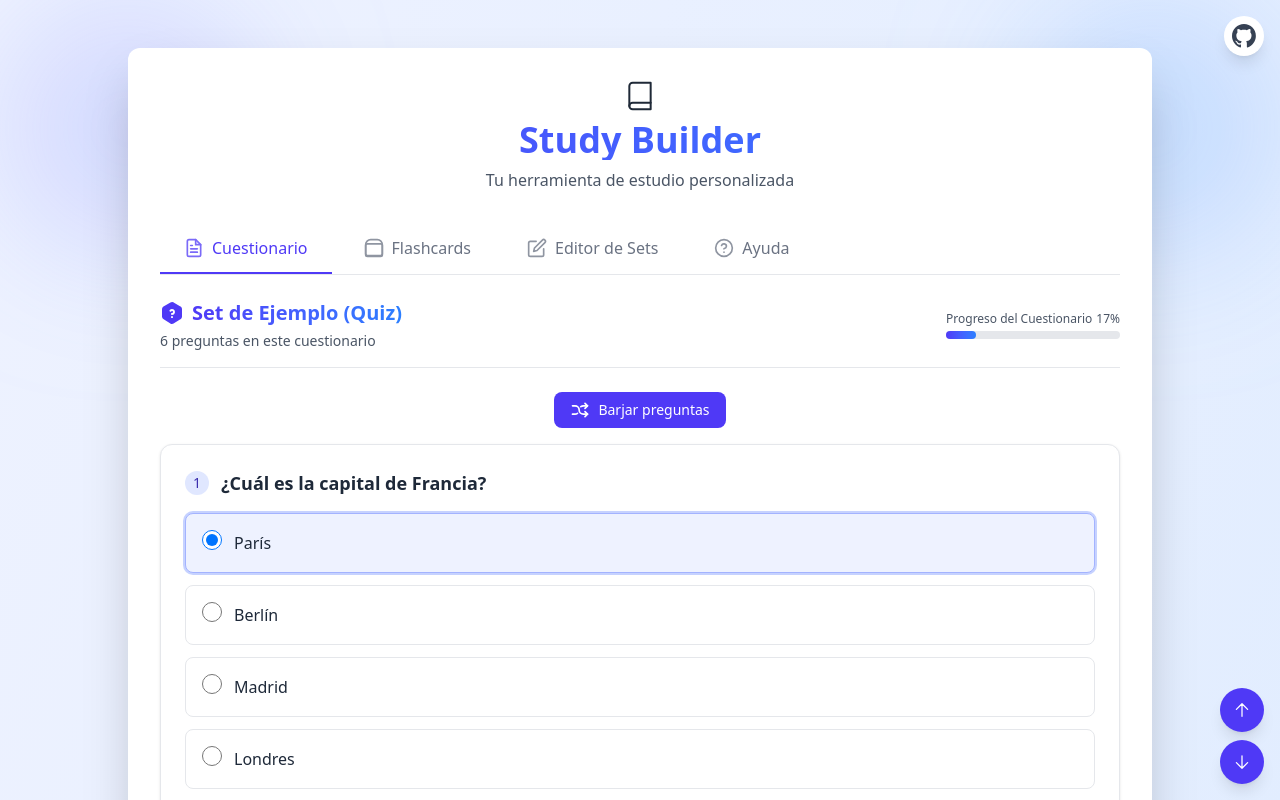
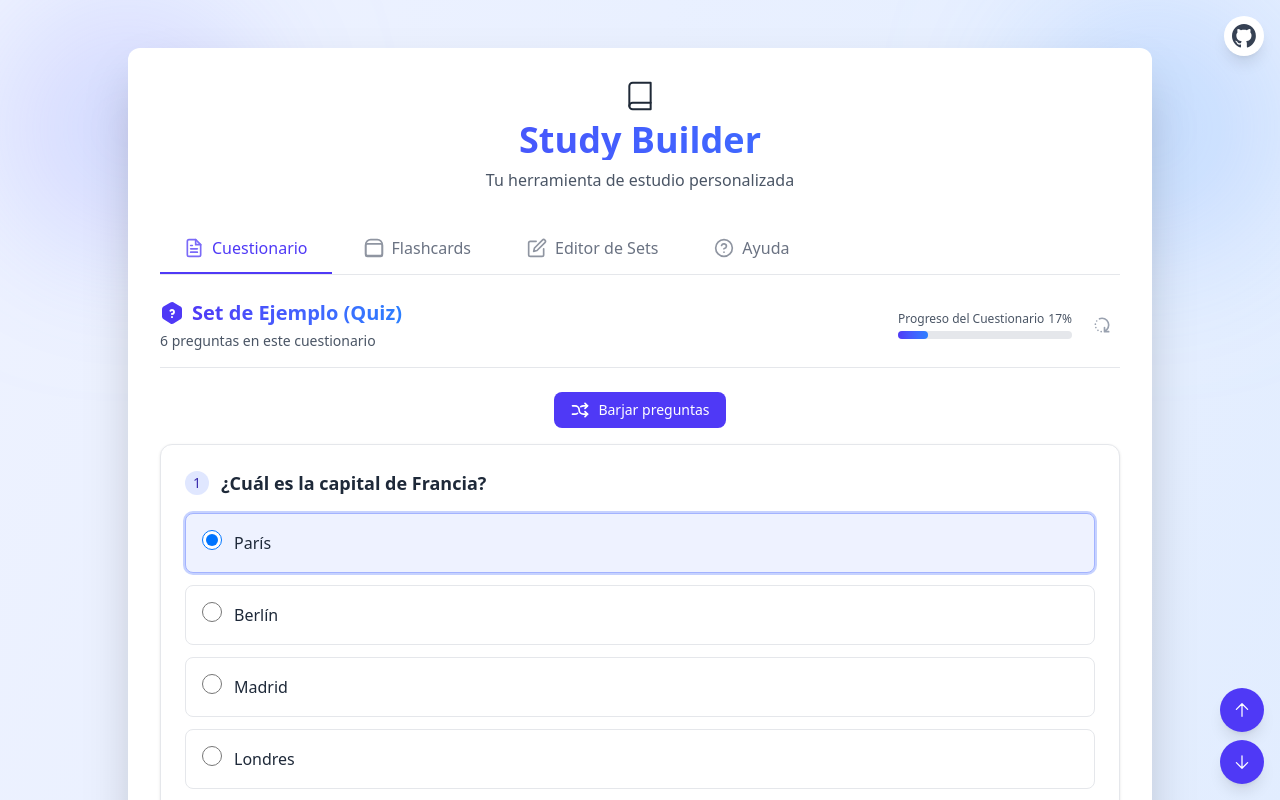
Before and after one commit to Joacohbc/study-builder, a React (Vite) app: page / in a window 1280 px wide. Both pictures are taken after a click on the label "París". Shown: the top 800 px of the page. Built offline with nearby package versions, Linux system fonts and the light colour scheme.

Commit message:
feat: Add Reset functionality to QuizHeader and integrate with QuizTab for clearing progress

```diff
--- a/src/components/quizz/QuizHeader.jsx
+++ b/src/components/quizz/QuizHeader.jsx
@@ -1,8 +1,9 @@
 import React from 'react';
 import QuestionIcon from '../../icons/QuestionIcon';
+import ResetIcon from '../../icons/ResetIcon';
 import ProgressBar from '../ProgressBar';
 
-const QuizHeader = ({ activeSetName, quizData, isSubmitted, completionPercentage }) => {
+const QuizHeader = ({ activeSetName, quizData, isSubmitted, completionPercentage, onClearProgress }) => {
     return (
         <div className="flex flex-col md:flex-row justify-between items-center mb-6 pb-4 border-b border-gray-200">
             <div>
@@ -21,12 +22,27 @@ const QuizHeader = ({ activeSetName, quizData, isSubmitted, completionPercentage
 
             {/* Progress indicator */}
             {!isSubmitted && quizData && quizData.length > 0 && (
-                <div className="mt-4 md:mt-0">
+                <div className="mt-4 md:mt-0 flex items-center gap-3">
                     <ProgressBar
                         current={completionPercentage.current}
                         total={completionPercentage.total}
                         label="Progreso del Cuestionario"
                     />
+                    {/* Clear Progress Button */}
+                    {completionPercentage.current > 0 && onClearProgress && (
+                        <button
+                            type="button"
+                            onClick={() => {
+                                if (window.confirm('¿Estás seguro de que quieres limpiar todo el progreso? Se perderán todas las respuestas guardadas.')) {
+                                    onClearProgress();
+                                }
+                            }}
+                            className="p-2 text-gray-400 hover:text-red-500 hover:bg-red-50 rounded-lg transition-all duration-200 focus:outline-none focus:ring-2 focus:ring-red-200"
+                            title="Limpiar progreso del cuestionario"
+                        >
+                            <ResetIcon />
+                        </button>
+                    )}
                 </div>
             )}
         </div>
--- a/src/tabs/QuizTab.jsx
+++ b/src/tabs/QuizTab.jsx
@@ -171,6 +171,7 @@ const QuizTab = ({ onQuizComplete }) => {
                 quizData={processedQuestions} // Use processedQuestions
                 isSubmitted={isSubmitted}
                 completionPercentage={calculateCompletionPercentage()}
+                onClearProgress={clearCurrentSavedProgress}
             />
 
             {/* Shuffle Controls for Quiz */}
```
